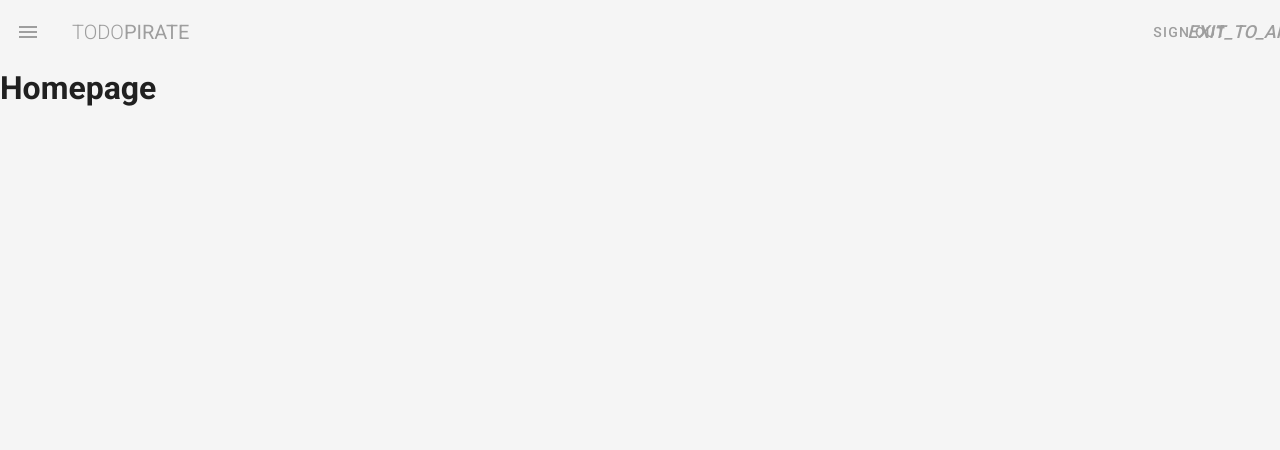
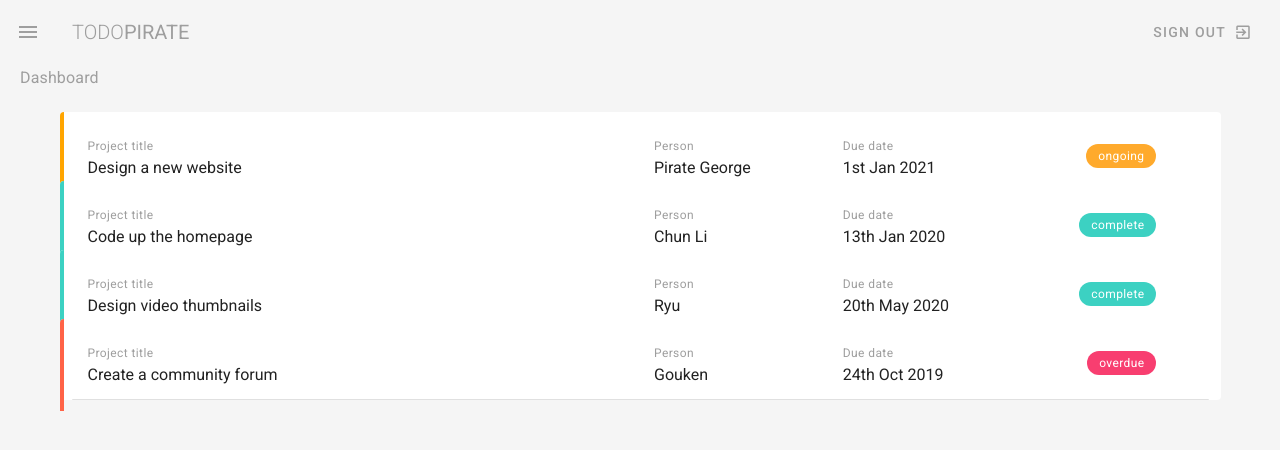
Before and after one commit to GeorgeLez/Vue.js-Vuetify-Vuex-demo, a Vue app: page / in a window 1280 px wide. Shown: the top 450 px of the page. Built offline with nearby package versions, Linux system fonts and the light colour scheme.

Commit message:
Home -> Dashboard; About -> Teams; Added Projects file; Tweaks to App.vue templates; Added content to Dashboard

```diff
--- a/src/components/Navbar.vue
+++ b/src/components/Navbar.vue
@@ -9,13 +9,13 @@
       <v-spacer></v-spacer>
       <v-btn text color="grey">
         <span>Sign Out</span>
-        <v-icon right>exit_to_app</v-icon>
+        <v-icon right>mdi-exit-to-app</v-icon>
       </v-btn>
     </v-app-bar>
 
     <v-navigation-drawer v-model="drawer" app class="primary">
       <v-list>
-        <v-list-item v-for="(link, index) in links" :key="index">
+        <v-list-item v-for="(link, index) in links" :key="index" router :to="link.route">
           <v-list-item-icon>
             <v-icon class="white--text">{{link.icon}}</v-icon>
           </v-list-item-icon>
--- a/src/router/index.js
+++ b/src/router/index.js
@@ -1,20 +1,26 @@
 import Vue from "vue";
 import VueRouter from "vue-router";
-import Home from "../views/Home.vue";
-import About from "../views/About.vue";
+import Dashboard from "../views/Dashboard.vue";
+import Projects from "../views/Projects.vue";
+import Team from "../views/Team.vue";
 
 Vue.use(VueRouter);
 
 const routes = [
   {
     path: "/",
-    name: "Home",
-    component: Home,
+    name: "dashboard",
+    component: Dashboard,
   },
   {
-    path: "/about",
-    name: "About",
-    component: About,
+    path: "/projects",
+    name: "Projects",
+    component: Projects,
+  },
+  {
+    path: "/team",
+    name: "Team",
+    component: Team,
   },
 ];
 
--- a/src/views/About.vue
+++ /dev/null
@@ -1,5 +0,0 @@
-<template>
-  <div class="about">
-    <h1>This is an about page.</h1>
-  </div>
-</template>
--- /dev/null
+++ b/src/views/Dashboard.vue
@@ -0,0 +1,95 @@
+<template>
+  <div class="dashboard">
+    <h1 class="mb-4 ml-5 subtitle-1 grey--text">Dashboard</h1>
+    <v-container class="my-5">
+      <v-card flat class="px-3" v-for="(project, index) in projects" :key="index">
+        <v-row :class="`pa-3 project ${project.status}`">
+          <v-col cols="12" md="6">
+            <div class="caption grey--text">Project title</div>
+            <div>{{project.title}}</div>
+          </v-col>
+          <v-col xs="2">
+            <div class="caption grey--text">Person</div>
+            <div>{{project.person}}</div>
+          </v-col>
+          <v-col xs="2">
+            <div class="caption grey--text">Due date</div>
+            <div>{{project.due}}</div>
+          </v-col>
+          <v-col xs="2">
+            <div class="pr-10 d-flex justify-end">
+              <v-chip small :class="`${project.status} white--text caption my-2`">{{project.status}}</v-chip>
+            </div>
+          </v-col>
+        </v-row>
+        <v-divider></v-divider>
+      </v-card>
+    </v-container>
+  </div>
+</template>
+
+<script>
+// @ is an alias to /src
+
+export default {
+  data() {
+    return {
+      projects: [
+        {
+          title: "Design a new website",
+          person: "Pirate George",
+          due: "1st Jan 2021",
+          status: "ongoing",
+          content:
+            "Lorem ipsum dolor sit amet consectetur adipisicing elit. Sunt consequuntur eos eligendi illum minima adipisci deleniti, dicta mollitia enim explicabo fugiat quidem ducimus praesentium voluptates porro molestias non sequi animi!",
+        },
+        {
+          title: "Code up the homepage",
+          person: "Chun Li",
+          due: "13th Jan 2020",
+          status: "complete",
+          content:
+            "Lorem ipsum dolor sit amet consectetur adipisicing elit. Sunt consequuntur eos eligendi illum minima adipisci deleniti, dicta mollitia enim explicabo fugiat quidem ducimus praesentium voluptates porro molestias non sequi animi!",
+        },
+        {
+          title: "Design video thumbnails",
+          person: "Ryu",
+          due: "20th May 2020",
+          status: "complete",
+          content:
+            "Lorem ipsum dolor sit amet consectetur adipisicing elit. Sunt consequuntur eos eligendi illum minima adipisci deleniti, dicta mollitia enim explicabo fugiat quidem ducimus praesentium voluptates porro molestias non sequi animi!",
+        },
+        {
+          title: "Create a community forum",
+          person: "Gouken",
+          due: "24th Oct 2019",
+          status: "overdue",
+          content:
+            "Lorem ipsum dolor sit amet consectetur adipisicing elit. Sunt consequuntur eos eligendi illum minima adipisci deleniti, dicta mollitia enim explicabo fugiat quidem ducimus praesentium voluptates porro molestias non sequi animi!",
+        },
+      ],
+    };
+  },
+};
+</script>
+
+<style scoped>
+.project.complete {
+  border-left: 4px solid #3cd1c2;
+}
+.project.ongoing {
+  border-left: 4px solid orange;
+}
+.project.overdue {
+  border-left: 4px solid tomato;
+}
+.v-chip.complete {
+  background: #3cd1c2 !important;
+}
+.v-chip.ongoing {
+  background: #ffaa2c !important;
+}
+.v-chip.overdue {
+  background: #f83e70 !important;
+}
+</style>
--- a/src/views/Home.vue
+++ /dev/null
@@ -1,21 +0,0 @@
-<template>
-  <div class="home">
-    <h1>Homepage</h1>
-
-    <!--  -->
-  </div>
-</template>
-
-<script>
-// @ is an alias to /src
-
-export default {
-  name: "Home",
-};
-</script>
-
-<style scoped>
-.pink {
-  margin: 10px;
-}
-</style>
--- /dev/null
+++ b/src/views/Projects.vue
@@ -0,0 +1,17 @@
+<template>
+  <div class="projects">
+    <h1 class="mb-4 ml-5 subtitle-1 grey--text">Projects</h1>
+    <v-container class="my-5">content</v-container>
+  </div>
+</template>
+
+<script>
+// @ is an alias to /src
+
+export default {
+  name: "projects",
+};
+</script>
+
+<style scoped>
+</style>
--- /dev/null
+++ b/src/views/Team.vue
@@ -0,0 +1,15 @@
+<template>
+  <div class="team">
+    <h1 class="mb-4 ml-5 subtitle-1 grey--text">Team</h1>
+    <v-container class="my-5">content</v-container>
+  </div>
+</template>
+
+<script>
+export default {
+  name: "team",
+};
+</script>
+
+<style scoped>
+</style>
```
Also changed, not shown: src/App.vue (+7 -0 lines), src/views/Home2.vue (+27 -4 lines).
